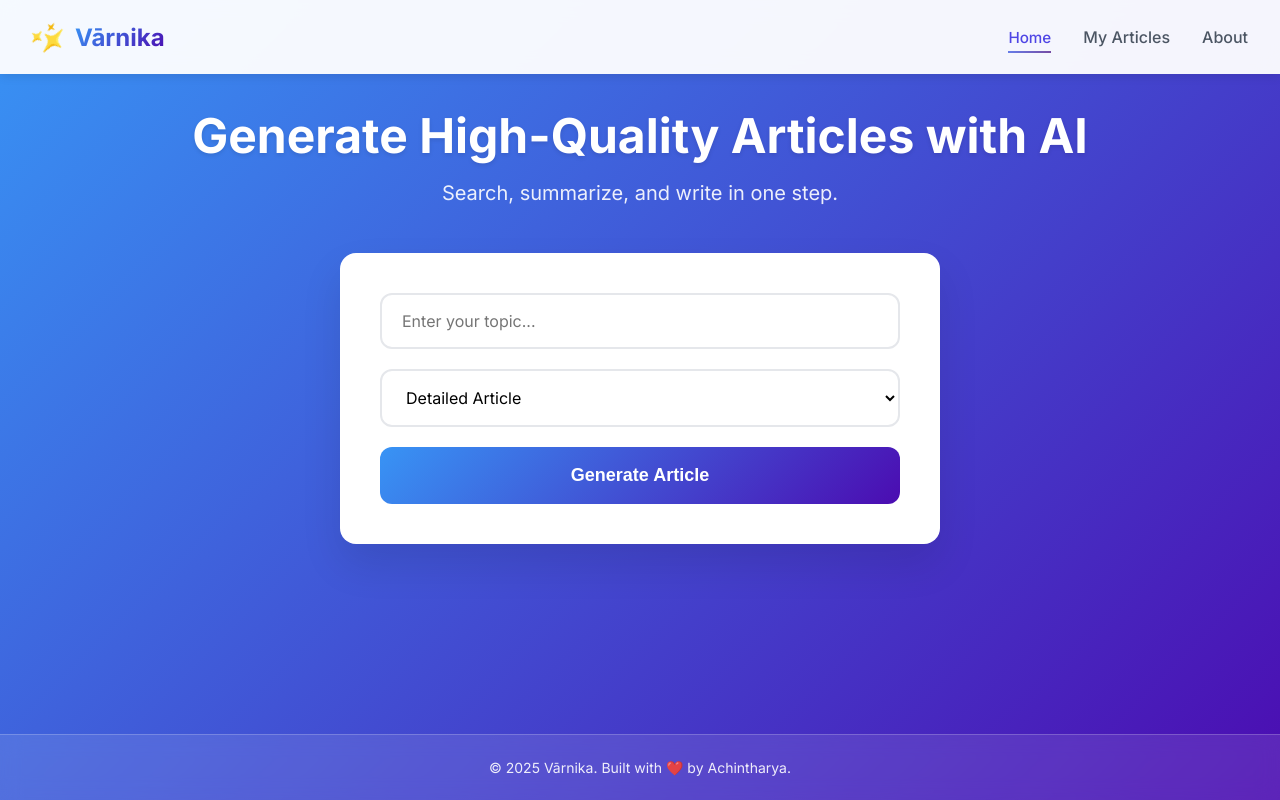
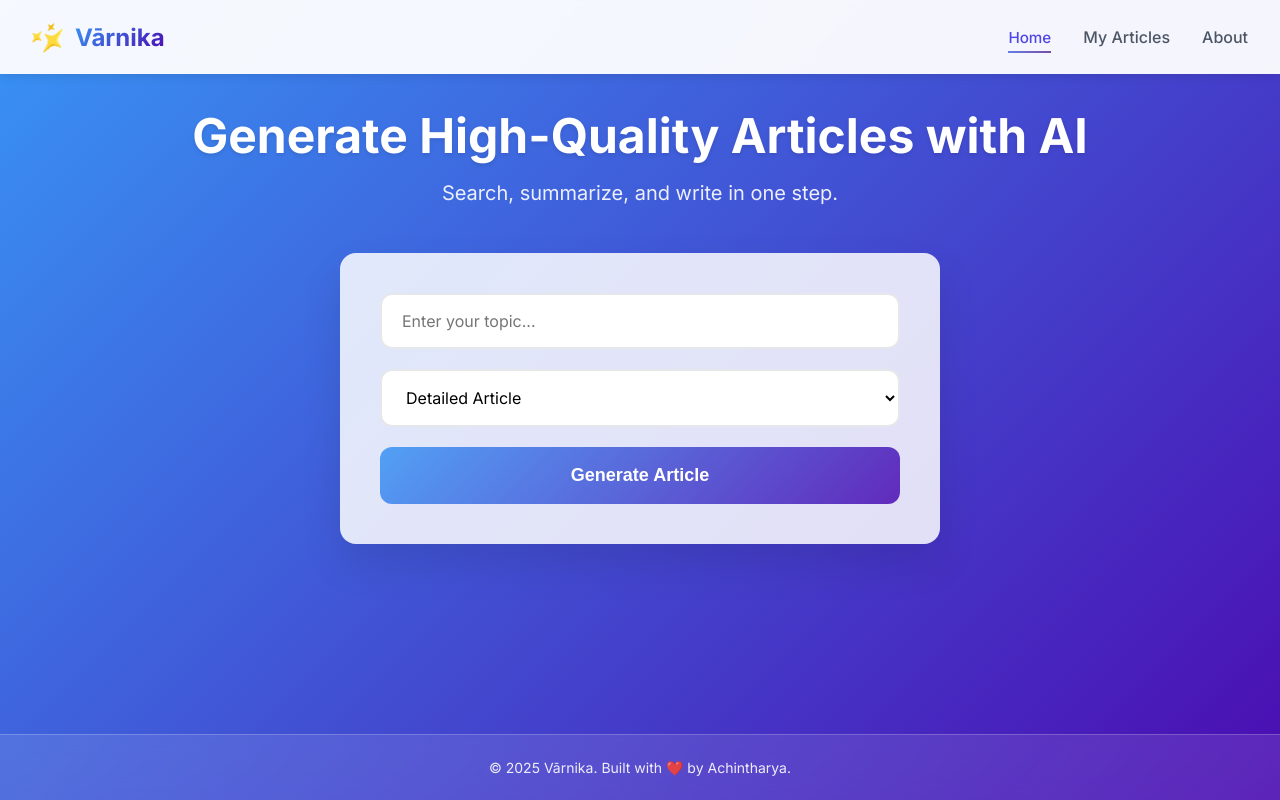
Before and after one commit to Achintharya/Varnika-frontend, a React (Create React App) app: page / in a window 1280 px wide. Built offline with nearby package versions, Linux system fonts and the light colour scheme; no server answers; the HTML template or start-up script is replaced by a standard one.

Commit message:
refined colors

```diff
--- a/src/components/ArticleGenerator.css
+++ b/src/components/ArticleGenerator.css
@@ -1,5 +1,5 @@
 .generator-card {
-  background: white;
+  background: rgba(255, 255, 255, 0.848);
   border-radius: 16px;
   box-shadow: 0 20px 40px rgba(0, 0, 0, 0.1);
   padding: 2.5rem;
@@ -76,7 +76,7 @@
   font-size: 1.125rem;
   font-weight: 600;
   color: white;
-  background: linear-gradient(135deg, #3894f5 0%, #4b0cb1 100%);
+  background: linear-gradient(135deg, #3893f5d7 0%, #4b0cb1da 100%);
   border: none;
   border-radius: 12px;
   cursor: pointer;
```
